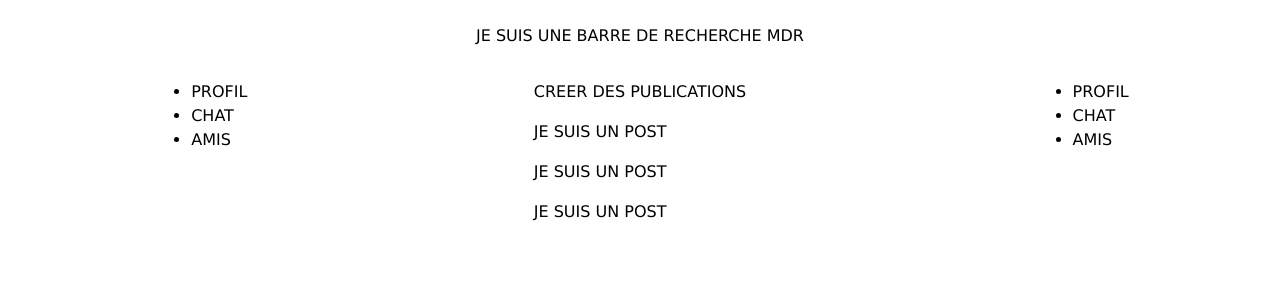
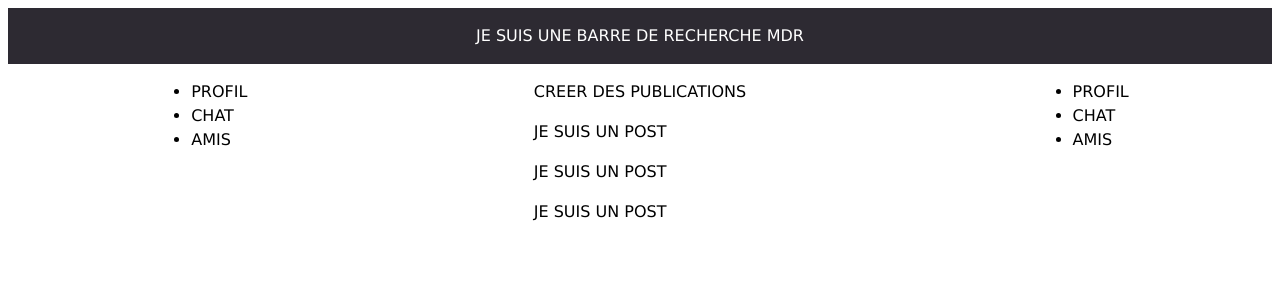
Before and after one commit to carmenching/ZBook, a PHP site: page / in a window 1280 px wide. Shown: the top 300 px of the page. Run offline with PHP 8.4, Linux system fonts and the light colour scheme.

Commit message:
added comments

```diff
--- a/index.html
+++ b/index.html
@@ -33,6 +33,8 @@
 
 		<!-- la timeline en elle même -->
 		<div id="TIMELINE">
+
+			<!-- ceci est un type post: -->
 			<article class="FULLPOST">
 				<span>
 					<p>JE SUIS UN POST</p>
--- a/style.css
+++ b/style.css
@@ -5,9 +5,13 @@ html {
 	line-height: 1.5;
 }
 
+
+/*liste des ID spécifiques triés dans l'ordre du HTML (avec indentations)*/
 #TOPBAR {
 	display: flex;
 	justify-content: space-around;
+	background-color: #2D2A32;
+	color: white;
 }
 
 #FULLPAGE {
```
